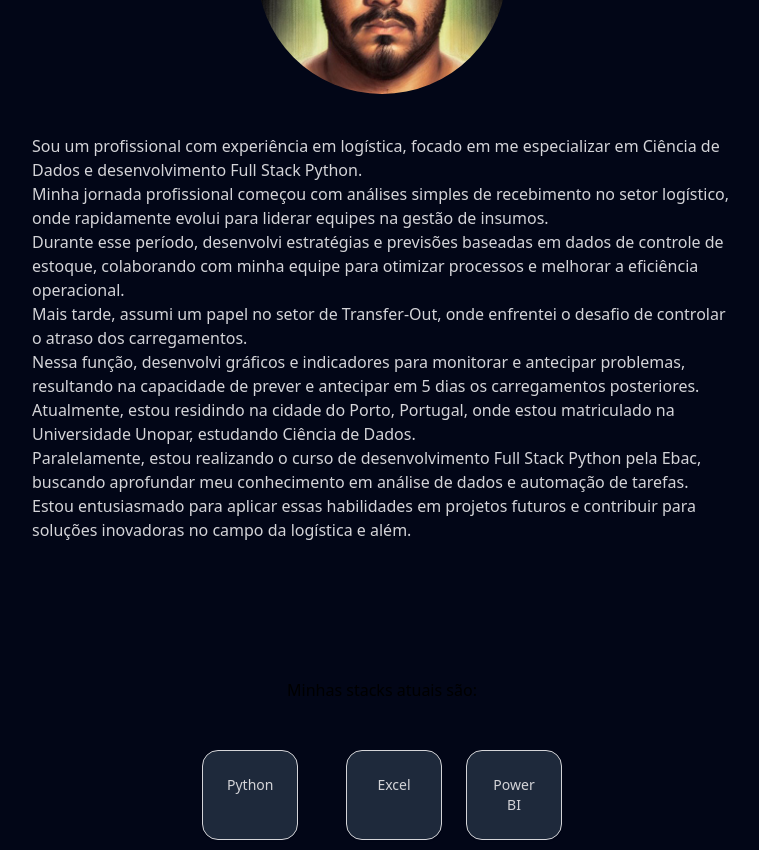
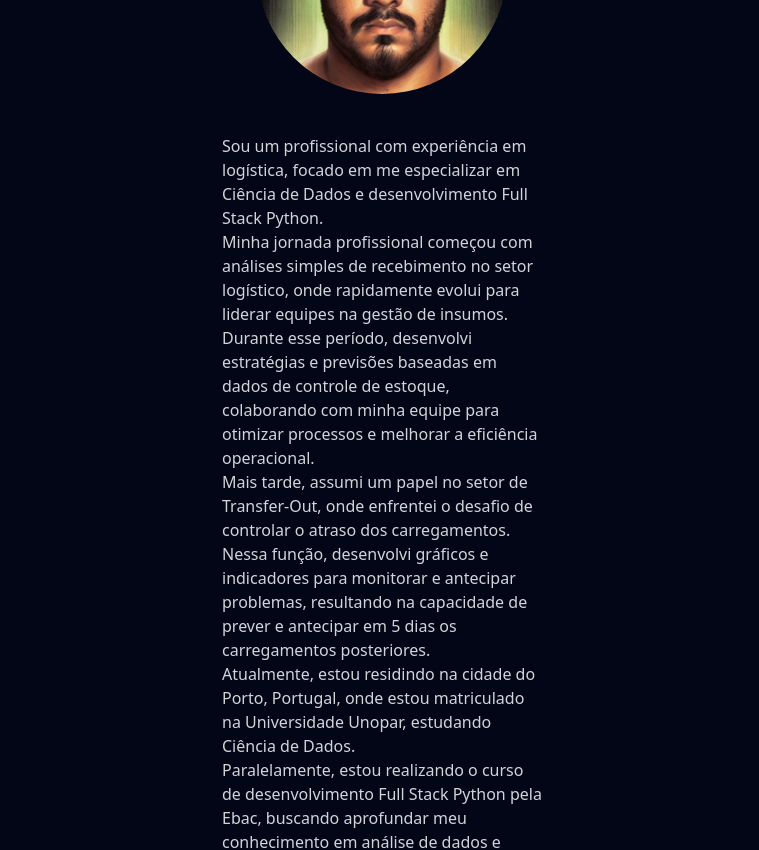
Before and after one commit to icaroravelo/i-a.io, a Next.js app: page /sobre in a window 1280 px wide. Shown: the part 440-1290 px from the top of the page, without its empty margins (258-1017 px from the left). Built offline with nearby package versions, Linux system fonts and the light colour scheme.

Commit message:
feat: fixed about mobile layout

```diff
--- a/app/sobre/page.jsx
+++ b/app/sobre/page.jsx
@@ -25,14 +25,14 @@ const About = () => {
                                 height={250}
                                 className='animate-in rounded-full mx-auto'
                             />
-                            <p className='animate-in text-zinc-300 mt-10'>{item.description}</p>
+                            <p className='animate-in text-zinc-300 mt-10 w-80 md:max-w-[700px]'>{item.description}</p>
                         </div>
                     ))}
                 </div>
 
                 <div className='flex flex-col items-center mt-10'>
-                    <h3>Minhas stacks atuais são:</h3>
-                    <div className='grid grid-cols-3 space-x-6 mt-12 mb-10'>
+                    <h3 className='text-zinc-500'>Minhas stacks atuais são:</h3>
+                    <div className='grid grid-cols-3 space-x-3 md:space-x-6 mt-12 mb-10'>
                         {stacks.map((stacks) => (
                             <div key={stacks.id} className='animate-in w-24'>
                                 <Card>
```
